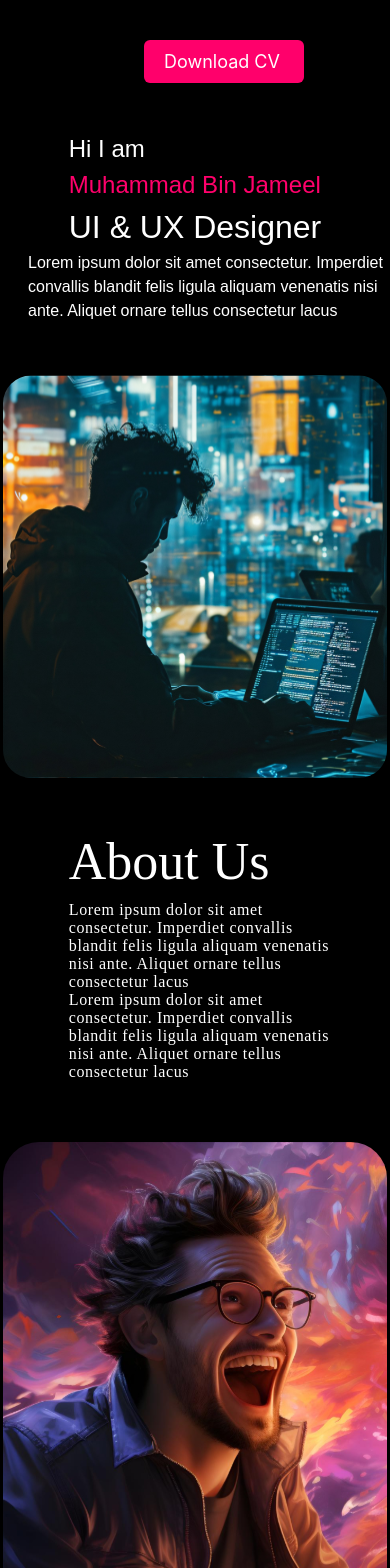
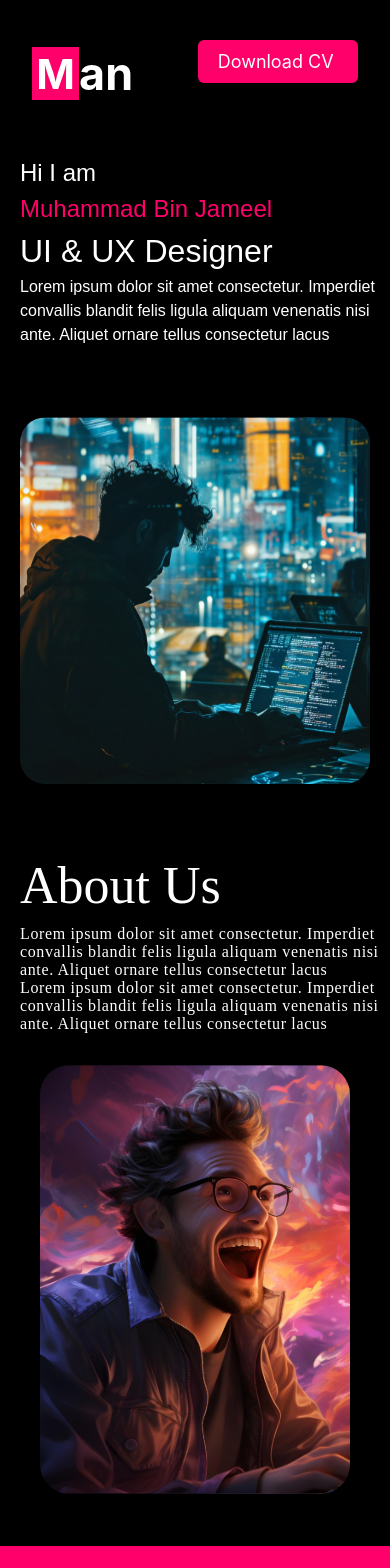
Before and after one commit to acs-web-tech/domain-specific-chat-bot, a React (Create React App) app in the folder dscb/: page / in a window 390 px wide. Shown: the top 1568 px of the page. Built offline with nearby package versions, Linux system fonts and the light colour scheme.

Commit message:
minor-fix

```diff
--- a/dscb/src/Components/Des.js
+++ b/dscb/src/Components/Des.js
@@ -1,6 +1,6 @@
 export default function Des(){
     return(
-        <div className="w-full md:ml-0  md:w-3/4 text-left md:w-[35rem] md:text-lg md:text-justify md:text-[1.3125rem] md:mt-5 md:font-[400] pl-7 md:pl-0">
+        <div className="w-full md:ml-0  md:w-3/4 text-left md:w-[35rem] md:text-lg md:text-justify md:text-[1.3125rem] md:mt-5 md:font-[400]  md:pl-0">
             Lorem ipsum dolor sit amet consectetur.
             Imperdiet convallis blandit felis ligula aliquam venenatis nisi ante. Aliquet ornare tellus consectetur lacus
         </div>
--- a/dscb/src/Components/Home.js
+++ b/dscb/src/Components/Home.js
@@ -18,7 +18,7 @@ export default function Home(){
     return(
         <>
         {/* Navigation Bar */}
-        <div className="flex justify-around px-36 mt-10 md:mt-16 poppins-bold">
+        <div className="flex justify-around md:px-36  mt-10 md:mt-16 poppins-bold">
         <NavigationBar List={[{navtext:"Home",navlink:"/",navStyle:""},
              {navtext:"About",navlink:"/",navStyle:""},
              {navtext:"Skills",navlink:"/",navStyle:""},
@@ -32,24 +32,24 @@ export default function Home(){
         {/* Main Content Description  */}
         <div className="mt-12 flex flex-col justify-center items-center md:flex md:flex-row md:justify-around items-center md:mt-36 md:pl-24">
         <div className="md:mt-32 poppins-light justify-center flex items-center flex-col">
-            <div className="md:pb-10 md:flex-none flex flex-col md:justify-start justify-center items-center md:items-start">
+            <div className="md:pb-10 md:flex-none flex flex-col md:justify-start justify-center items-center md:items-start pl-5 text-justify md:pl-0">
             <MainContent></MainContent>
             <Des></Des>
             </div>
         </div>
-        <div className="poppins-bold md:ml-5 mt-2 md:mt-0 h-92 w-96 md:w-auto md:h-auto">
+        <div className="poppins-bold md:ml-5 mt-2 md:mt-0 h-92 w-full md:w-auto md:h-auto md:px-0 px-5" >
            <AsideImage style={{width:"34.125rem",height:"30.75519rem", rounded:"2.46338rem"}}></AsideImage>
         </div>
         </div>
        {/*  Main Content Description End */}
 
        {/* Main Content Part-2 */}
-       <div className="md:flex flex justify-center items-center md:flex-row flex-col-reverse md:items-start md:justify-around md:mt-56 pl-22 md:pb-24">
+       <div className="md:flex flex justify-center items-center md:flex-row flex-col-reverse md:items-start md:justify-around md:mt-56 pl-22 md:pb-24 pb-5">
 
-        <div className="poppins-bold md:ml-5 h-92 w-96 md:w-auto md:h-auto">
-           <AsideImage image={hero2} style={{width:"29.125rem",height:"40.75519rem", rounded:"2.46338rem",backgroundImage:"custom-bg-image"}}></AsideImage>
+        <div className="poppins-bold md:ml-5 h-92 w-full md:w-auto md:h-auto px-10 md:px-0">
+           <AsideImage image={hero2} style={{width:"34.125rem",height:"30.75519rem", rounded:"2.46338rem",backgroundImage:"custom-bg-image"}}></AsideImage>
         </div>
-        <div className="w-3/4 md:w-auto md:pb-10 md:flex-none flex flex-col md:justify-start justify-center items-center md:items-start">
+        <div className="w-full md:w-3/4 md:w-auto md:pb-10 md:flex-none flex flex-col md:justify-start justify-center items-center md:items-start">
 
             <MainContentSecond></MainContentSecond>
         </div>
--- a/dscb/src/Components/Main.js
+++ b/dscb/src/Components/Main.js
@@ -1,6 +1,6 @@
 export default function MainContent(props){
     return(
-        <div className="">
+        <div className="w-full md:w-auto">
         <h6 className="text-[1.5rem] md:text-[1.5rem] md:font-[600]">Hi I am</h6>
         <h5 className="text-[1.5rem] text-[#FF006B] md:font-[600] md:tracking-[0.06rem]">Muhammad Bin Jameel</h5>
         <h1 className="md:text-7xl md:font-[700] md:mt-5 md:text-[5.25rem] text-[2rem]">UI & UX Designer</h1>
--- a/dscb/src/Components/navigation/Navigation.js
+++ b/dscb/src/Components/navigation/Navigation.js
@@ -1,11 +1,14 @@
 import React from "react";
 import {Link,Outlet} from "react-router-dom"
-import logo from "../../static/brand-logo.svg"
+import logo from "../../static/brand-logo.png"
 export default function NavigationBar({List}){
    console.log(List)
     return(
        <>
-        <div className="brand-logo"><img src={logo} width="200px" height="200px"/></div>
+           <div className="flex items-center ">
+                <h1 className="flex justify-center items-center p-5 w-[2.925rem] h-[3.2755rem] text-[2.594rem] font-[700] bg-[#FF006B]">M</h1>
+               <h1 class="text-[2.80794rem] font-[700]">an</h1>
+            </div>
         <div className="hidden md:flex md:justify-between md:w-[32rem] poppins-light md:text-lg md:items-center md:text-[1.3125rem]">
        {
         List.map((value)=>{
```
Also changed, not shown: dscb/src/static/brand-logo.png (added).
